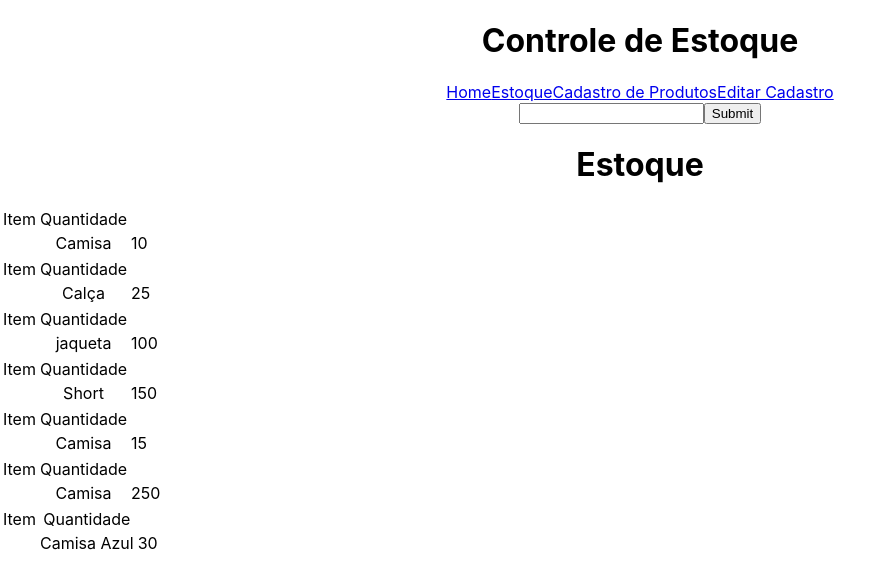
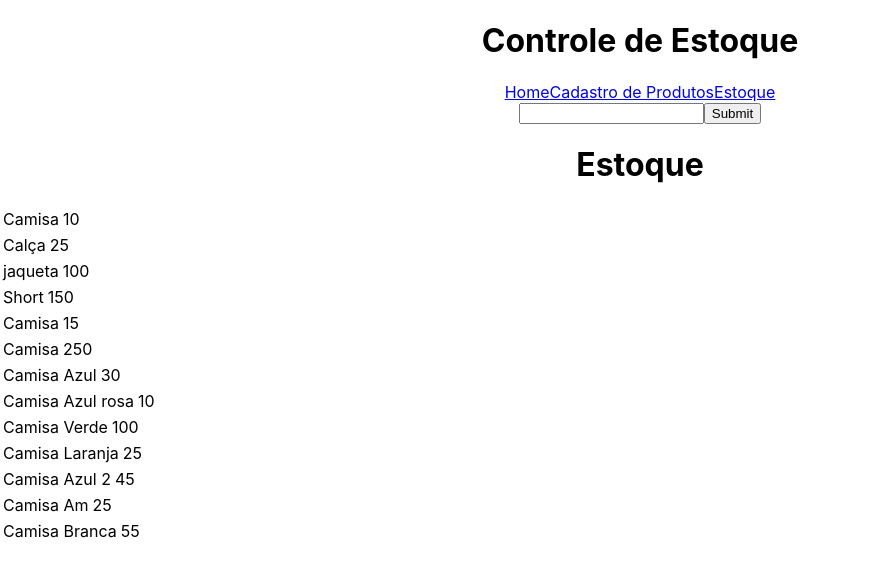
Before and after one commit to DineiSG/crud, a React (Create React App) app: page /estoque in a window 1280 px wide. Shown: the top 588 px of the page, without its empty margins (0-895 px from the left). Built offline with nearby package versions, Linux system fonts and the light colour scheme; data requests are answered from the project's data file.

Commit message:
Configurado o POST

```diff
--- a/data/db.json
+++ b/data/db.json
@@ -1,39 +1,69 @@
 {
   "products": [
     {
-      "id": 1,
+      "id": "1",
       "name": "Camisa",
       "quantity": 10
     },
     {
-      "id": 2,
+      "id": "2",
       "name": "Calça",
       "quantity": 25
     },
     {
-      "id": 3,
+      "id": "3",
       "name": "jaqueta",
       "quantity": 100
     },
     {
-      "id": 4,
+      "id": "4",
       "name": "Short",
       "quantity": 150
     },
     {
       "name": "Camisa",
       "quantity": 15,
-      "id": 5
+      "id": "5"
     },
     {
       "name": "Camisa",
       "quantity": 250,
-      "id": 6
+      "id": "6"
     },
     {
       "name": "Camisa Azul",
       "quantity": 30,
-      "id": 8
+      "id": "8"
+    },
+    {
+      "id": "7864",
+      "name": "Camisa Azul rosa",
+      "quantity": "10"
+    },
+    {
+      "id": "aeee",
+      "name": "Camisa Verde",
+      "quantity": "100"
+    },
+    {
+      "id": "6ae4",
+      "name": "Camisa Laranja",
+      "quantity": "25"
+    },
+    {
+      "id": "dea5",
+      "name": "Camisa Azul 2",
+      "quantity": "45"
+    },
+    {
+      "id": "5b58",
+      "name": "Camisa Am",
+      "quantity": "25"
+    },
+    {
+      "id": "e5a8",
+      "name": "Camisa Branca",
+      "quantity": "55"
     }
   ]
 }
--- a/src/App.js
+++ b/src/App.js
@@ -3,6 +3,7 @@ import './App.css';
 import Navbar from './components/Navbar';
 import Home from './pages/Home';
 import Estoque from './pages/Estoque';
+import Cadastro from './pages/Cadastro';
 
 
 function App() {
@@ -13,7 +14,7 @@ function App() {
       <Navbar/>
         <Routes>
           <Route path='/' element={<Home/>}/>
-          <Route/>
+          <Route path='/cadastro'element={<Cadastro/>}/>
           <Route path='/estoque' element={<Estoque/>}/>
           <Route/>
         </Routes>
--- a/src/components/Navbar.js
+++ b/src/components/Navbar.js
@@ -7,9 +7,8 @@ const Navbar = () => {
   return (
     <nav>
        <NavLink to='/'>Home</NavLink>
+       <NavLink to='/cadastro'>Cadastro de Produtos</NavLink>
        <NavLink to='/estoque'>Estoque</NavLink>
-       <NavLink to='/cadastro'>Cadastro de Produtos</NavLink>
-       <NavLink to='/edicao'>Editar Cadastro</NavLink>
        <NavLink to='/search'>{SearchForm}</NavLink>
     </nav>
   )
--- /dev/null
+++ b/src/pages/Cadastro.js
@@ -0,0 +1,50 @@
+import { useState } from "react"
+import { useFetch } from "../hooks/useFetch"
+
+
+const Cadastro_Prod = () => {
+
+
+  const url = "http://localhost:3000/products"
+  const {data:loading, error, httpConfig} = useFetch(url)
+
+  const [name, setName]=useState("")
+  const [quantity, setQuantity]=useState("")
+
+  const handleSubmit = async(e) =>{
+    e.preventDefault()
+    const product = {
+      name,
+      quantity,
+    }
+
+      httpConfig(product, "POST")
+      setName("")
+      setQuantity("")
+  }
+
+
+
+  return (
+    <div className="add-product">
+      <h1>Cadastro de Novo Item</h1>
+
+      <form onSubmit={handleSubmit}>
+        <label>
+          Descrição:
+          <input type="text" value={name} name="name" onChange={(e)=>setName(e.target.value)}/>
+        </label>
+        <label>
+          Quantidade:
+          <input type="text" value={quantity} name="quantity" onChange={(e)=>setQuantity(e.target.value)}/>
+
+        </label>
+        {loading && <button type="submit">Cadastrar</button>}
+        {error && <h1>Cadastro realizado com sucesso !</h1>}
+      </form>
+
+    </div>
+  )
+}
+
+export default Cadastro_Prod
--- a/src/pages/Estoque.js
+++ b/src/pages/Estoque.js
@@ -12,11 +12,6 @@ const Estoque = () => {
         {items && items.map((item)=>(
           <table>
             <tr>
-              <td>Item</td>
-              <td>Quantidade</td>
-            </tr>
-            <tr>
-              <td key={item.id}></td>
               <td>{item.name}</td>
               <td>{item.quantity}</td>
             </tr>
```
Also changed, not shown: src/pages/Cadastro_Prod.js (deleted, +0 -11 lines), src/pages/Editar_Prod.js (deleted).
